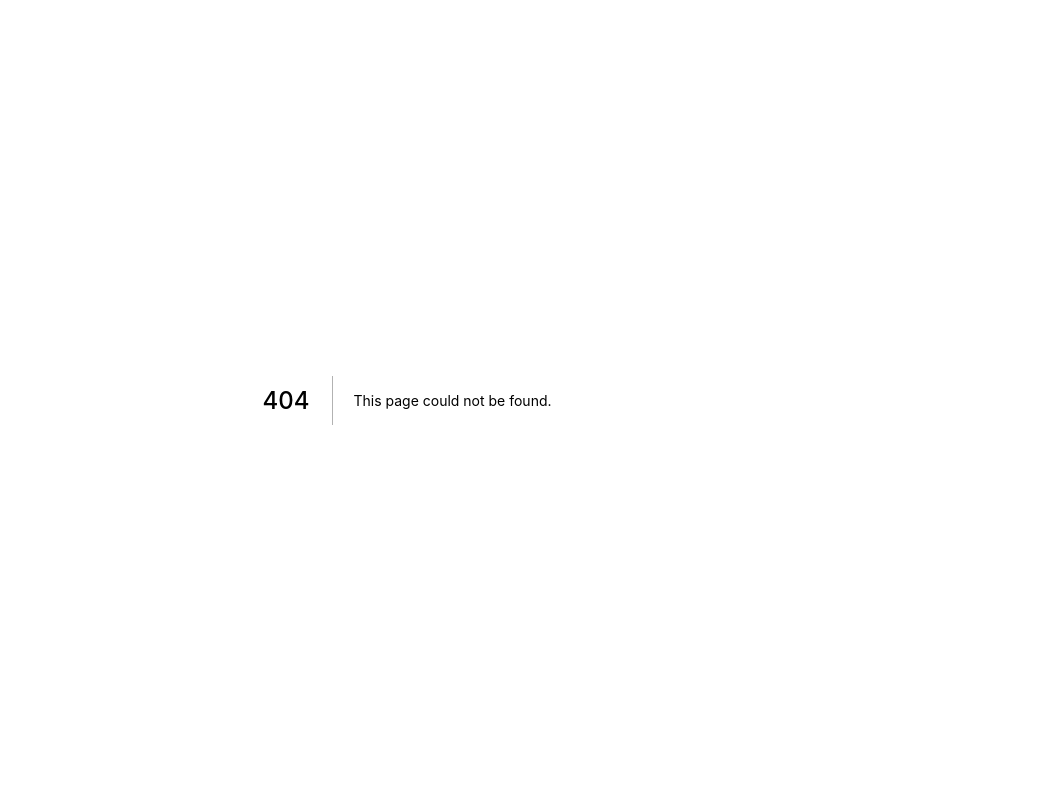
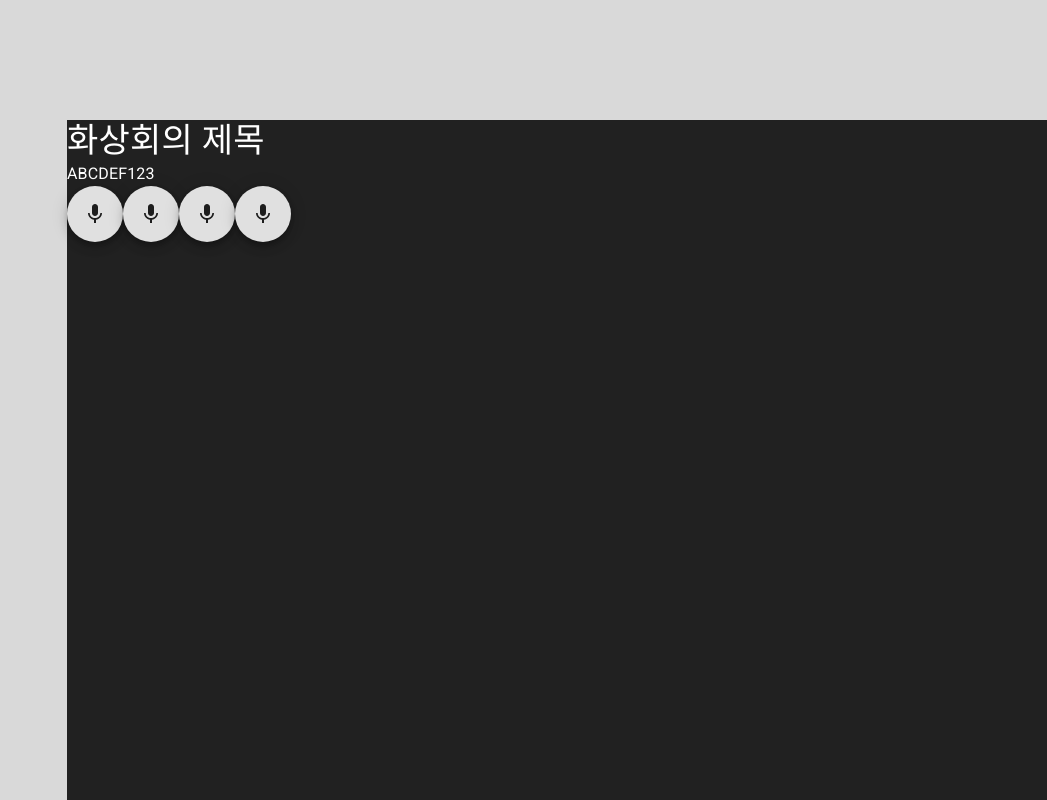
Before and after one commit to osamhack2022/WEB-Mili-Meet-broker_, a Next.js app in the folder frontend/mili-meet/: page /conference in a window 1280 px wide. Before the commit this address had no page. Shown: the whole page, without its empty margins (233-1280 px from the left). Built offline with nearby package versions, Linux system fonts and the light colour scheme.

Commit message:
[feature] conference 페이지 wip

```diff
--- a/frontend/mili-meet/package.json
+++ b/frontend/mili-meet/package.json
@@ -11,8 +11,11 @@
   "dependencies": {
     "@emotion/react": "^11.10.4",
     "@emotion/styled": "^11.10.4",
+    "@fontsource/roboto": "^4.5.8",
+    "@mui/icons-material": "^5.10.6",
     "@mui/material": "^5.10.6",
     "next": "12.3.1",
+    "normalize.css": "^8.0.1",
     "react": "18.2.0",
     "react-dom": "18.2.0",
     "socket.io-client": "^4.5.2"
--- /dev/null
+++ b/frontend/mili-meet/src/pages/_app.tsx
@@ -0,0 +1,7 @@
+import 'normalize.css';
+import '@fontsource/roboto'
+import type { AppProps } from 'next/app'
+
+export default function MyApp({ Component, pageProps }: AppProps) {
+  return <Component {...pageProps} />
+}
--- /dev/null
+++ b/frontend/mili-meet/src/pages/conference.tsx
@@ -0,0 +1,66 @@
+import { styled } from '@mui/material';
+import { Typography, Fab } from '@mui/material';
+import MicIcon from '@mui/icons-material/Mic';
+
+const Background = styled('div')({
+  width: '100vw',
+  height: '100vh',
+  backgroundColor: '#d9d9d9',
+  display: 'flex'
+});
+
+const SideBar = styled('div')({
+  width: '20%',
+  minWidth: '300px',
+  height: '100%'
+});
+
+const MainContainer = styled('div')({
+  width: '80%',
+  maxWidth: 'calc(100% - 300px)',
+  height: '100%'
+});
+
+const TopBar = styled('div')({
+  width: '100%',
+  height: '15%'
+});
+
+const Main = styled('div')({
+  width: '100%',
+  height: '85%',
+  backgroundColor: '#212121'
+});
+
+const BottomBar = styled('div')({
+
+});
+
+const Description = styled('div')({
+  color: 'white'
+});
+
+function Conference() {
+  return (
+    <Background>
+      <SideBar></SideBar>
+      <MainContainer>
+        <TopBar></TopBar>
+        <Main>
+          <BottomBar>
+            <Description>
+              <Typography variant='h4'>화상회의 제목</Typography>
+              <Typography>ABCDEF123</Typography>
+            </Description>
+            <Fab color='default'><MicIcon /></Fab>
+            <Fab color='default'><MicIcon /></Fab>
+            <Fab color='default'><MicIcon /></Fab>
+            <Fab color='default'><MicIcon /></Fab>
+          </BottomBar>
+        </Main>
+      </MainContainer>
+    </Background>
+  );
+}
+
+export default Conference;
```
Also changed, not shown: 1 other file (tests, documents, lock files or other folders).
